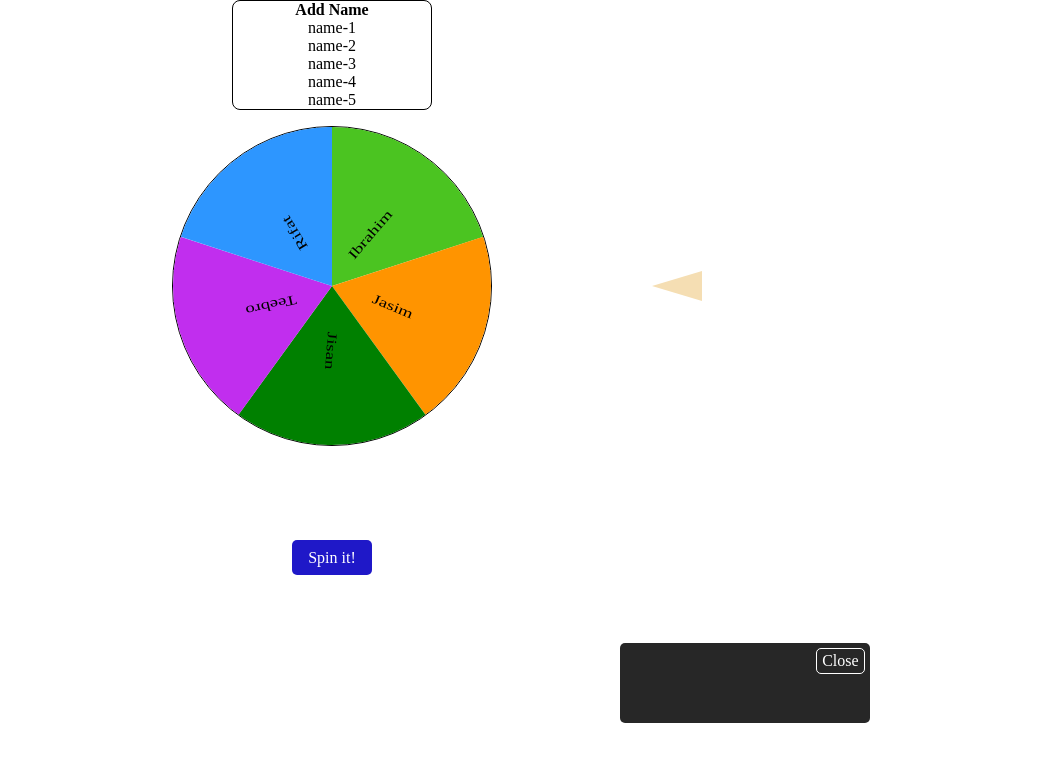
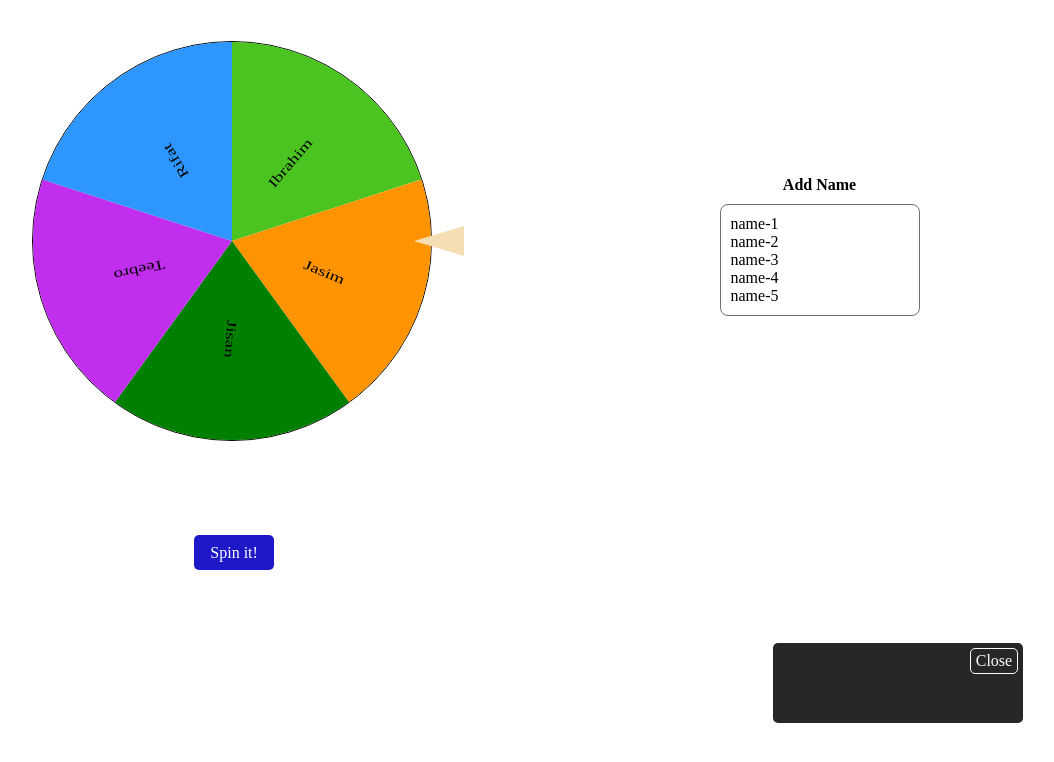
Before and after one commit to zahidul-islam-144/wpxpo-interview, a React (Create React App) app: page / in a window 1536 px wide. Shown: the top 762 px of the page, without its empty margins (436-1490 px from the left). Built offline with nearby package versions, Linux system fonts and the light colour scheme.

Commit message:
responsive fixed

```diff
--- a/src/components/Spinner.jsx
+++ b/src/components/Spinner.jsx
@@ -69,8 +69,6 @@ const Spinner = () => {
             <p>name-{i + 1}</p>
           ))}
         </div>
-
-        {true && <PopUp data={data} handlePopUp={handlePopUp} />}
       </div>
 
       <div className="spinner_block">
@@ -91,14 +89,14 @@ const Spinner = () => {
               <p>name-{i + 1}</p>
             ))}
           </div>
-
-          {openPopUp && <PopUp data={data} handlePopUp={handlePopUp} />}
         </div>
       </div>
 
       <div className="spin_button" onClick={handleRotation}>
         Spin it!
       </div>
+
+      {true && <PopUp data={data} handlePopUp={handlePopUp} />}
     </div>
   );
 };
--- a/src/styles/App.css
+++ b/src/styles/App.css
@@ -0,0 +1,4 @@
+.app_main {
+    padding: 25px 0;
+    height: 100vh;
+}
--- a/src/styles/PopUp.css
+++ b/src/styles/PopUp.css
@@ -2,7 +2,7 @@
     position: absolute;
     bottom: 0;
     right: 0;
-    margin: 0 15% 5% 0;
+    margin: 0 5% 5% 0;
     height: 80px;
     width: 250px;
     border-radius: 5px;
--- a/src/styles/Spinner.css
+++ b/src/styles/Spinner.css
@@ -1,5 +1,5 @@
 .spinner_main {
-  height: 50%;
+  height: 85%;
   width: 85%;
   display: flex;
   flex-direction: column;
@@ -9,20 +9,22 @@
   display: flex;
   justify-content: center;
   align-items: center;
+  position: relative;
 }
 
-.spinner_main .spinner_block .name_block h4 {
-  text-align: center;
-  margin-left: 35%;
+.spinner_main .spinner_block .name_block {
+  display: flex;
+  flex-direction: column;
+  align-items: center;
+  height: auto;
+  width: 200px;
+  border-radius: 8px;
 }
 
-.spinner_main .spinner_block .name_block .names {
-  height: 200px;
-  width: 200px;
-  padding-left: 25px;
-  margin-left: 100px;
-  border-radius: 8px;
+.spinner_main .spinner_block .names {
+  width: 100%;
   border: 1px solid #707070;
+  padding: 10px 10px;
 }
 
 .spinner_main .spinner_block .circle {
@@ -35,6 +37,17 @@
   margin: 1em auto;
   overflow: hidden;
   transition: all ease 5s;
+}
+
+.arrow {
+  height: 0;
+  width: 0;
+  border-top: 15px solid transparent;
+  border-bottom: 15px solid transparent;
+  border-right: 50px solid wheat;
+  position: absolute;
+  z-index: 1;
+  left: 36.5rem;
 }
 
 .spinner_main ul > li {
@@ -95,61 +108,11 @@
   margin: 5% 0 0 32%;
 }
 
-/* .rotation_on {
-  animation: rotation_on 1s linear infinite;
-}
-
-@keyframes rotation_on {
-  100% {
-    transform: rotate(360deg);
-  }
-}
-
-.rotation_off {
-  animation-play-state: paused;
-} */
-
-.arrow {
-  height: 0;
-  width: 0;
-  border-top: 15px solid transparent;
-  border-bottom: 15px solid transparent;
-  border-right: 50px solid wheat;
-  position: absolute;
-  z-index: 1;
-  left: 36.5rem;
-}
-/*
-
-cycle-1:
-0-72 = Ibrahim
-73-145 = Jasim
-146-218 = Jisan
-219-291 = Teebro
-292-364 = Rifat
-
-cycle-2:
-365-437 = Ibrahim
-438-510 = Jasim
-511-583 = Jisan
-584-656 = Teebro
-657-729 = Rifat
-
-*/
-
 /* Responsive CSS */
-
-/* xxs: { min: "320px", max: "576px" },
-xs: { min: "577px" },
-sm: { min: "768px" },
-md: { min: "992px" },
-lg: { min: "1200px" },
-xl: { min: "1440px" },
-"2xl": { min: "1600px" }, */
 
 @media screen and (min-width: 320px) and (max-width: 576px) {
   .spinner_main {
-    height: 50%;
+    height: 80%;
     width: 85%;
     display: flex;
     flex-direction: column;
@@ -177,11 +140,16 @@ xl: { min: "1440px" },
     flex-direction: column;
     height: auto;
     width: 200px;
-    border: 1px solid;
+  }
+
+  .spinner_main .name_block_mobile .names {
+    width: 100%;
+    border: 1px solid #707070;
+    padding: 10px 10px;
     border-radius: 8px;
   }
 
-  .spinner_main .spinner_block .name_block > h4 {
+  .spinner_main .name_block_mobile .name_block > h4 {
     margin: 10px 0;
   }
 
@@ -214,15 +182,11 @@ xl: { min: "1440px" },
     z-index: 1;
     left: 88%;
   }
-
-  .popup_block {
-    margin: 0 5% 5% 0;
-  }
 }
 
 @media screen and (min-width: 577px) {
   .spinner_main {
-    height: 50%;
+    height: 80%;
     width: 85%;
     display: flex;
     flex-direction: column;
@@ -250,11 +214,16 @@ xl: { min: "1440px" },
     flex-direction: column;
     height: auto;
     width: 200px;
-    border: 1px solid;
+  }
+
+  .spinner_main .name_block_mobile .names {
+    width: 100%;
+    border: 1px solid #707070;
+    padding: 10px 10px;
     border-radius: 8px;
   }
 
-  .spinner_main .spinner_block .name_block > h4 {
+  .spinner_main .name_block_mobile .name_block > h4 {
     margin: 10px 0;
   }
 
@@ -287,21 +256,26 @@ xl: { min: "1440px" },
     z-index: 1;
     left: 88%;
   }
-
-  .popup_block {
-    margin: 0 5% 5% 0;
-  }
 }
 
 @media screen and (min-width: 768px) {
   .spinner_main {
-    height: 50%;
+    height: 100vh;
     width: 85%;
     display: flex;
     flex-direction: column;
     align-items: center;
     margin: 0 auto;
     top: 100px;
+  }
+
+  .spinner_main .spinner_block {
+    display: flex;
+    justify-content: space-between;
+    align-items: center;
+    position: relative;
+    max-width: 80%;
+    min-width: 80%;
   }
 
   .spinner_main .spinner_block .circle {
@@ -313,29 +287,26 @@ xl: { min: "1440px" },
   }
 
   .spinner_main .spinner_block .name_block {
-    display: none;
+    display: flex;
+    flex-direction: column;
+    align-items: center;
+    height: auto;
+    width: 200px;
+  }
+
+  .spinner_main .spinner_block .names {
+    width: 100%;
+    border: 1px solid #707070;
+    padding: 10px 10px;
+    border-radius: 8px;
   }
 
   .spinner_main .name_block_mobile {
-    display: flex;
-    justify-content: center;
-    align-items: center;
-    flex-direction: column;
-    height: auto;
-    width: 200px;
-    border: 1px solid;
-    border-radius: 8px;
+    display: none;
   }
 
   .spinner_main .spinner_block .name_block > h4 {
     margin: 10px 0;
-  }
-
-  .spinner_main .spinner_block {
-    display: flex;
-    justify-content: center;
-    align-items: center;
-    position: relative;
   }
 
   .spinner_main .spin_button {
@@ -348,7 +319,7 @@ xl: { min: "1440px" },
     border-radius: 5px;
     width: 80px;
     cursor: pointer;
-    margin: 6% 0 0 0;
+    margin: 6% 0 0 -27%;
   }
   .arrow {
     height: 0;
@@ -358,45 +329,61 @@ xl: { min: "1440px" },
     border-right: 50px solid wheat;
     position: absolute;
     z-index: 1;
-    left: 88%;
-  }
-
-  .popup_block {
-    margin: 0 5% 5% 0;
+    left: 50%;
   }
 }
 
-
 @media screen and (min-width: 992px) {
   .spinner_main {
-    height: 50%;
+    height: 100vh;
     width: 85%;
     display: flex;
     flex-direction: column;
     align-items: center;
     margin: 0 auto;
+    top: 100px;
   }
+
   .spinner_main .spinner_block .circle {
-    height: 20em;
-    width: 20em;
-    border: 1px solid black;
+    height: 25em;
+    width: 25em;
     border-radius: 50%;
-    position: relative;
-    padding: 0;
-    margin: 1em auto;
     overflow: hidden;
     transition: all ease 5s;
   }
-  .arrow {
-    height: 0;
-    width: 0;
-    border-top: 15px solid transparent;
-    border-bottom: 15px solid transparent;
-    border-right: 50px solid wheat;
-    position: absolute;
-    z-index: 1;
-    left: 30rem;
+
+  .spinner_main .spinner_block .name_block {
+    display: flex;
+    flex-direction: column;
+    align-items: center;
+    height: auto;
+    width: 200px;
   }
+
+  .spinner_main .spinner_block .names {
+    width: 100%;
+    border: 1px solid #707070;
+    padding: 10px 10px;
+    border-radius: 8px;
+  }
+
+  .spinner_main .name_block_mobile {
+    display: none;
+  }
+
+  .spinner_main .spinner_block .name_block > h4 {
+    margin: 10px 0;
+  }
+
+  .spinner_main .spinner_block {
+    display: flex;
+    justify-content: space-between;
+    align-items: center;
+    position: relative;
+    max-width: 90%;
+    min-width: 90%;
+  }
+
   .spinner_main .spin_button {
     height: 35px;
     display: flex;
@@ -407,6 +394,248 @@ xl: { min: "1440px" },
     border-radius: 5px;
     width: 80px;
     cursor: pointer;
-    /* margin: 4% 0 0 28%; */
+    margin: 6% 0 0 -22%;
+  }
+  .arrow {
+    height: 0;
+    width: 0;
+    border-top: 15px solid transparent;
+    border-bottom: 15px solid transparent;
+    border-right: 50px solid wheat;
+    position: absolute;
+    z-index: 1;
+    left: 59%;
   }
 }
+@media screen and (min-width: 993px) and (max-width: 1199px) {
+  .spinner_main {
+    height: 100vh;
+    width: 85%;
+    display: flex;
+    flex-direction: column;
+    align-items: center;
+    margin: 0 auto;
+    top: 100px;
+  }
+
+  .spinner_main .spinner_block .circle {
+    height: 25em;
+    width: 25em;
+    border-radius: 50%;
+    overflow: hidden;
+    transition: all ease 5s;
+  }
+
+  .spinner_main .spinner_block .name_block {
+    display: flex;
+    flex-direction: column;
+    align-items: center;
+    height: auto;
+    width: 200px;
+  }
+
+  .spinner_main .spinner_block .names {
+    width: 100%;
+    border: 1px solid #707070;
+    padding: 10px 10px;
+    border-radius: 8px;
+  }
+
+  .spinner_main .name_block_mobile {
+    display: none;
+  }
+
+  .spinner_main .spinner_block .name_block > h4 {
+    margin: 10px 0;
+  }
+
+  .spinner_main .spinner_block {
+    display: flex;
+    justify-content: space-between;
+    align-items: center;
+    position: relative;
+    max-width: 90%;
+    min-width: 90%;
+  }
+
+  .spinner_main .spin_button {
+    height: 35px;
+    display: flex;
+    justify-content: center;
+    align-items: center;
+    background-color: #1f18c8;
+    color: white;
+    border-radius: 5px;
+    width: 80px;
+    cursor: pointer;
+    margin: 6% 0 0 -22%;
+  }
+  .arrow {
+    height: 0;
+    width: 0;
+    border-top: 15px solid transparent;
+    border-bottom: 15px solid transparent;
+    border-right: 50px solid wheat;
+    position: absolute;
+    z-index: 1;
+    left: 59%;
+  }
+}
+
+@media screen and (min-width: 1200px) {
+  .spinner_main {
+    height: 100vh;
+    width: 85%;
+    display: flex;
+    flex-direction: column;
+    align-items: center;
+    margin: 0 auto;
+    top: 100px;
+  }
+
+  .spinner_main .spinner_block .circle {
+    height: 25em;
+    width: 25em;
+    border-radius: 50%;
+    overflow: hidden;
+    transition: all ease 5s;
+  }
+
+  .spinner_main .spinner_block .name_block {
+    display: flex;
+    flex-direction: column;
+    align-items: center;
+    height: auto;
+    width: 200px;
+  }
+
+  .spinner_main .spinner_block .names {
+    width: 100%;
+    border: 1px solid #707070;
+    padding: 10px 10px;
+    border-radius: 8px;
+  }
+
+  .spinner_main .name_block_mobile {
+    display: none;
+  }
+
+  .spinner_main .spinner_block .name_block > h4 {
+    margin: 10px 0;
+  }
+
+  .spinner_main .spinner_block {
+    display: flex;
+    justify-content: space-between;
+    align-items: center;
+    position: relative;
+    max-width: 90%;
+    min-width: 90%;
+  }
+
+  .spinner_main .spin_button {
+    height: 35px;
+    display: flex;
+    justify-content: center;
+    align-items: center;
+    background-color: #1f18c8;
+    color: white;
+    border-radius: 5px;
+    width: 80px;
+    cursor: pointer;
+    margin: 6% 0 0 -15%;
+  }
+  .arrow {
+    height: 0;
+    width: 0;
+    border-top: 15px solid transparent;
+    border-bottom: 15px solid transparent;
+    border-right: 50px solid wheat;
+    position: absolute;
+    z-index: 1;
+    left: 57%;
+  }
+}
+
+@media screen and (min-width: 1400px) {
+  .spinner_main {
+    height: 100vh;
+    width: 85%;
+    display: flex;
+    flex-direction: column;
+    align-items: center;
+    margin: 0 auto;
+    top: 100px;
+  }
+
+  .spinner_main .spinner_block .circle {
+    height: 25em;
+    width: 25em;
+    border-radius: 50%;
+    overflow: hidden;
+    transition: all ease 5s;
+  }
+
+  .spinner_main .spinner_block .name_block {
+    display: flex;
+    flex-direction: column;
+    align-items: center;
+    height: auto;
+    width: 200px;
+  }
+
+  .spinner_main .spinner_block .names {
+    width: 100%;
+    border: 1px solid #707070;
+    padding: 10px 10px;
+    border-radius: 8px;
+  }
+
+  .spinner_main .name_block_mobile {
+    display: none;
+  }
+
+  .spinner_main .spinner_block .name_block > h4 {
+    margin: 10px 0;
+  }
+
+  .spinner_main .spinner_block {
+    display: flex;
+    justify-content: space-between;
+    align-items: center;
+    position: relative;
+    max-width: 90%;
+    min-width: 90%;
+  }
+
+  .spinner_main .spin_button {
+    height: 35px;
+    display: flex;
+    justify-content: center;
+    align-items: center;
+    background-color: #1f18c8;
+    color: white;
+    border-radius: 5px;
+    width: 80px;
+    cursor: pointer;
+    margin: 6% 0 0 -15%;
+  }
+  .arrow {
+    height: 0;
+    width: 0;
+    border-top: 15px solid transparent;
+    border-bottom: 15px solid transparent;
+    border-right: 50px solid wheat;
+    position: absolute;
+    z-index: 1;
+    left: 57%;
+  }
+}
+
+/* xxs: { min: "320px", max: "576px" },
+xs: { min: "577px" },
+sm: { min: "768px" },
+md: { min: "992px" },
+lg: { min: "1200px" },
+xl: { min: "1440px" },
+"2xl": { min: "1600px" }, */
```
